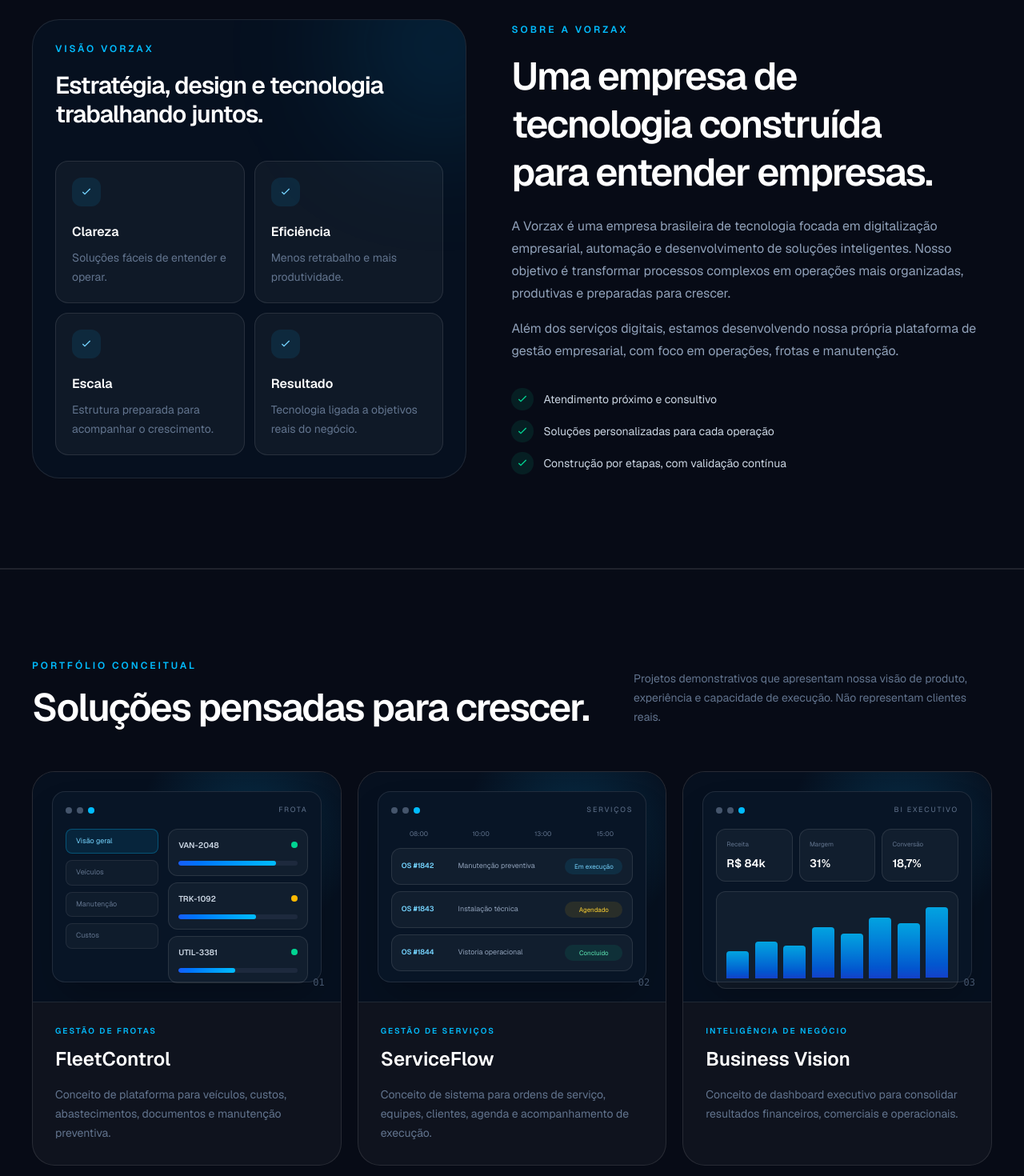
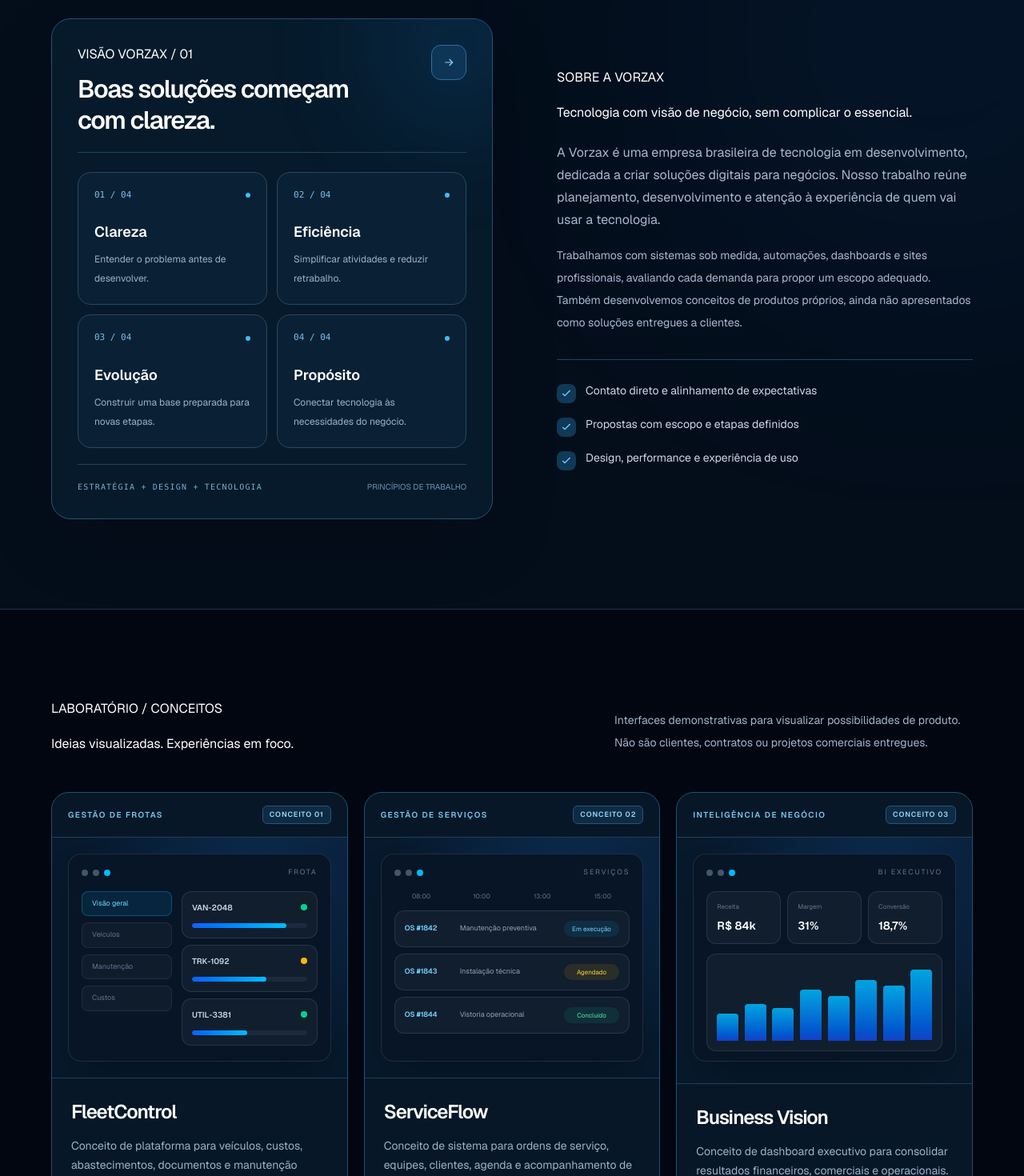
Before and after one commit to vorzax-tecnologia/vorzax-site, a Next.js app: page / in a window 1280 px wide. Shown: the part 4700-6170 px from the top of the page at 80% size. Built offline with nearby package versions, Linux system fonts and the light colour scheme.

Commit message:
feat(home): renovar seções sobre e portfólio conceitual

```diff
--- a/src/app/page.tsx
+++ b/src/app/page.tsx
@@ -1041,52 +1041,41 @@ export default function Home() {
 
       <TechnologyInMotion />
 
-      <section id="sobre" className="relative border-y border-white/10 bg-white/[0.02]">
-        <div className="mx-auto grid max-w-7xl items-center gap-14 px-6 py-28 lg:grid-cols-[0.95fr_1.05fr] lg:px-10">
-          <div className="relative overflow-hidden rounded-[34px] border border-white/10 bg-[#06101f] p-7" data-reveal="left">
-            <div className="absolute right-[-80px] top-[-80px] h-56 w-56 rounded-full bg-sky-500/15 blur-[80px]" />
-            <div className="relative">
-              <p className="text-xs font-semibold tracking-[0.25em] text-sky-400">VISÃO VORZAX</p>
-              <h3 className="mt-5 text-3xl font-semibold tracking-[-0.035em]">Estratégia, design e tecnologia trabalhando juntos.</h3>
 
-              <div className="mt-10 grid gap-3 sm:grid-cols-2">
-                {[
-                  ["Clareza", "Soluções fáceis de entender e operar."],
-                  ["Eficiência", "Menos retrabalho e mais produtividade."],
-                  ["Escala", "Estrutura preparada para acompanhar o crescimento."],
-                  ["Resultado", "Tecnologia ligada a objetivos reais do negócio."],
-                ].map(([title, description]) => (
-                  <div key={title} className="rounded-2xl border border-white/10 bg-white/[0.04] p-5">
-                    <div className="flex h-9 w-9 items-center justify-center rounded-xl bg-sky-400/10 text-sky-300">
-                      <CheckIcon />
-                    </div>
-                    <h4 className="mt-5 font-semibold">{title}</h4>
-                    <p className="mt-2 text-sm leading-6 text-slate-500">{description}</p>
-                  </div>
-                ))}
-              </div>
+      <section id="sobre" className="vx-section relative overflow-hidden border-b border-[#173450] bg-[#040e1b]">
+        <div className="pointer-events-none absolute right-[-180px] top-[-150px] h-[580px] w-[580px] rounded-full bg-[#125baf]/10 blur-[140px]" aria-hidden="true" />
+        <div className="relative mx-auto grid max-w-[1440px] items-center gap-12 px-5 py-20 sm:px-8 lg:grid-cols-[1.03fr_.97fr] lg:gap-20 lg:px-10 lg:py-28 xl:px-16">
+          <div className="vx-capability-panel relative overflow-hidden rounded-[24px] border border-[#245277] bg-[#061a2b] p-5 shadow-[0_30px_80px_rgba(0,0,0,.2)] sm:p-8" data-reveal>
+            <div className="absolute right-[-70px] top-[-80px] h-56 w-56 rounded-full bg-[#137ac7]/15 blur-[65px]" aria-hidden="true"/>
+            <div className="relative flex items-start justify-between gap-5 border-b border-[#20415e] pb-5">
+              <div><span className="vx-eyebrow">VISÃO VORZAX / 01</span><h3 className="mt-3 max-w-sm text-[26px] font-semibold leading-tight tracking-[-.045em] text-white sm:text-[31px]">Boas soluções começam com clareza.</h3></div>
+              <span className="hidden h-11 w-11 shrink-0 items-center justify-center rounded-xl border border-[#2d6d9e] bg-[#0e3555] text-[#89d4ff] sm:flex"><ArrowIcon /></span>
             </div>
+            <div className="relative mt-6 grid gap-3 sm:grid-cols-2">
+              {[
+                ["01", "Clareza", "Entender o problema antes de desenvolver."],
+                ["02", "Eficiência", "Simplificar atividades e reduzir retrabalho."],
+                ["03", "Evolução", "Construir uma base preparada para novas etapas."],
+                ["04", "Propósito", "Conectar tecnologia às necessidades do negócio."],
+              ].map(([number,title,description]) => (
+                <div key={title} className="vx-capability-tile group min-h-[165px] rounded-[16px] border border-[#244762] bg-[#0a2135] p-5">
+                  <div className="flex items-center justify-between"><span className="font-mono text-[11px] text-[#76beec]">{number} / 04</span><span className="h-1.5 w-1.5 rounded-full bg-[#3ebcff] transition group-hover:shadow-[0_0_13px_#38bdf8]"/></div>
+                  <h4 className="mt-6 text-lg font-semibold text-white">{title}</h4>
+                  <p className="mt-2 text-xs leading-6 text-[#99b1c7]">{description}</p>
+                </div>
+              ))}
+            </div>
+            <div className="relative mt-5 flex flex-wrap items-center justify-between gap-3 border-t border-[#22415e] pt-5"><span className="font-mono text-[10px] tracking-[.12em] text-[#7daaca]">ESTRATÉGIA + DESIGN + TECNOLOGIA</span><span className="text-[10px] text-[#6e91b1]">PRINCÍPIOS DE TRABALHO</span></div>
           </div>
-
-          <div data-reveal="right" style={{ transitionDelay: "120ms" }}>
-            <p className="text-xs font-semibold tracking-[0.25em] text-sky-400">SOBRE A VORZAX</p>
-            <h2 className="mt-5 text-balance text-4xl font-semibold leading-tight tracking-[-0.04em] sm:text-5xl">
-              Uma empresa de tecnologia construída para entender empresas.
-            </h2>
-            <p className="mt-6 leading-7 text-slate-400">
-              A Vorzax é uma empresa brasileira de tecnologia focada em digitalização empresarial, automação e desenvolvimento de soluções inteligentes. Nosso objetivo é transformar processos complexos em operações mais organizadas, produtivas e preparadas para crescer.
-            </p>
-            <p className="mt-4 leading-7 text-slate-400">
-              Além dos serviços digitais, estamos desenvolvendo nossa própria plataforma de gestão empresarial, com foco em operações, frotas e manutenção.
-            </p>
-
-            <div className="mt-8 space-y-3">
-              {["Atendimento próximo e consultivo", "Soluções personalizadas para cada operação", "Construção por etapas, com validação contínua"].map((item) => (
-                <div key={item} className="flex items-center gap-3 text-sm text-slate-300">
-                  <span className="flex h-7 w-7 items-center justify-center rounded-full bg-emerald-400/10 text-emerald-400">
-                    <CheckIcon />
-                  </span>
-                  {item}
+          <div data-reveal>
+            <p className="vx-eyebrow"><span className="vx-eyebrow-line" /> SOBRE A VORZAX</p>
+            <h2 className="vx-heading mt-5 max-w-xl">Tecnologia com visão de negócio, <span className="vx-gradient-text">sem complicar o essencial.</span></h2>
+            <p className="mt-6 max-w-xl text-sm leading-7 text-[#a6b9cf] sm:text-base">A Vorzax é uma empresa brasileira de tecnologia em desenvolvimento, dedicada a criar soluções digitais para negócios. Nosso trabalho reúne planejamento, desenvolvimento e atenção à experiência de quem vai usar a tecnologia.</p>
+            <p className="mt-4 max-w-xl text-sm leading-7 text-[#a6b9cf]">Trabalhamos com sistemas sob medida, automações, dashboards e sites profissionais, avaliando cada demanda para propor um escopo adequado. Também desenvolvemos conceitos de produtos próprios, ainda não apresentados como soluções entregues a clientes.</p>
+            <div className="mt-8 space-y-4 border-t border-[#24435f] pt-7">
+              {["Contato direto e alinhamento de expectativas", "Propostas com escopo e etapas definidos", "Design, performance e experiência de uso"].map((item) => (
+                <div key={item} className="flex items-start gap-3 text-sm text-[#c8d8e7]">
+                  <span className="mt-0.5 flex h-6 w-6 shrink-0 items-center justify-center rounded-lg bg-[#103957] text-[#74d3ff]"><CheckIcon /></span>{item}
                 </div>
               ))}
             </div>
@@ -1094,34 +1083,38 @@ export default function Home() {
         </div>
       </section>
 
-      <section id="portfolio" className="relative border-y border-white/10 bg-white/[0.02]">
-        <div className="mx-auto max-w-7xl px-6 py-28 lg:px-10">
-          <div className="flex flex-col justify-between gap-6 md:flex-row md:items-end" data-reveal>
-            <div>
-              <p className="text-xs font-semibold tracking-[0.25em] text-sky-400">PORTFÓLIO CONCEITUAL</p>
-              <h2 className="mt-5 text-balance text-4xl font-semibold tracking-[-0.04em] sm:text-5xl">Soluções pensadas para crescer.</h2>
+      <section id="portfolio" className="vx-section relative overflow-hidden border-b border-[#173450]">
+        <div className="vx-section-mesh pointer-events-none absolute inset-0 opacity-30" aria-hidden="true" />
+        <div className="relative mx-auto max-w-[1440px] px-5 py-20 sm:px-8 lg:px-10 lg:py-28 xl:px-16">
+          <div className="flex flex-col justify-between gap-6 lg:flex-row lg:items-end" data-reveal>
+            <div className="max-w-3xl">
+              <p className="vx-eyebrow"><span className="vx-eyebrow-line" /> LABORATÓRIO / CONCEITOS</p>
+              <h2 className="vx-heading mt-5">Ideias visualizadas. <span className="vx-gradient-text">Experiências em foco.</span></h2>
             </div>
-            <p className="max-w-md text-sm leading-6 text-slate-500">
-              Projetos demonstrativos que apresentam nossa visão de produto, experiência e capacidade de execução. Não representam clientes reais.
-            </p>
+            <p className="max-w-md text-sm leading-7 text-[#a1b4cb]">Interfaces demonstrativas para visualizar possibilidades de produto. Não são clientes, contratos ou projetos comerciais entregues.</p>
           </div>
-
-          <div className="mt-14 grid gap-5 lg:grid-cols-3">
+          <div className="mt-12 grid gap-5 lg:grid-cols-3">
             {projects.map((project, index) => (
-              <article key={project.title} data-reveal="scale" style={{ transitionDelay: `${index * 100}ms` }} className="group overflow-hidden rounded-[28px] border border-white/10 bg-white/[0.035]">
-                <div className="relative h-72 overflow-hidden border-b border-white/10 bg-[#06101f] p-6">
-                  <div className="absolute inset-0 bg-[radial-gradient(circle_at_70%_25%,rgba(14,165,233,0.2),transparent_40%)]" />
-                  <ProjectVisual type={project.type} />
-                  <span className="absolute bottom-4 right-5 font-mono text-xs text-slate-600">0{index + 1}</span>
+              <article key={project.title} className="vx-portfolio-card group flex min-w-0 flex-col overflow-hidden rounded-[22px] border border-[#245071] bg-[#071727]" data-reveal>
+                <div className="flex items-center justify-between border-b border-[#1d405b] px-5 py-4">
+                  <span className="text-[10px] font-semibold uppercase tracking-[.15em] text-[#77c8f5]">{project.tag}</span>
+                  <span className="rounded-md border border-[#2b5474] bg-[#0d2b45] px-2 py-1 text-[9px] font-semibold tracking-[.1em] text-[#9dd8fa]">CONCEITO 0{index + 1}</span>
                 </div>
-
-                <div className="p-7">
-                  <p className="text-[10px] font-semibold tracking-[0.2em] text-sky-400">{project.tag}</p>
-                  <h3 className="mt-3 text-2xl font-semibold">{project.title}</h3>
-                  <p className="mt-4 text-sm leading-6 text-slate-500">{project.description}</p>
+                <div className="relative min-h-[260px] flex-1 overflow-hidden bg-[#07192c] p-4 sm:p-5">
+                  <div className="absolute inset-0 bg-[radial-gradient(circle_at_70%_20%,rgba(29,112,209,.22),transparent_65%)]" aria-hidden="true"/>
+                  <div className="relative h-[240px] sm:h-[260px]"><ProjectVisual type={project.type} /></div>
                 </div>
+                <div className="flex min-h-[162px] flex-col border-t border-[#1d405b] p-6">
+                  <h3 className="text-[24px] font-semibold tracking-[-.045em] text-white">{project.title}</h3>
+                  <p className="mt-3 text-sm leading-6 text-[#9cb1c9]">{project.description}</p>
+                </div>
+                <div className="flex items-center justify-between border-t border-[#23445f] px-6 py-4 text-[10px] font-medium text-[#85bfe5]"><span>PROJETO DEMONSTRATIVO</span><span className="font-mono tracking-[.1em]">0{index + 1} / 03</span></div>
               </article>
             ))}
+          </div>
+          <div className="mt-7 flex flex-wrap items-center justify-between gap-4 rounded-[17px] border border-[#1c3c58] bg-[#081b2e] px-5 py-4 text-xs text-[#a6bed4]">
+            <span>Quer ver as interfaces de sistemas, automação, BI e sites em funcionamento?</span>
+            <a href="#tecnologia-em-acao" className="inline-flex min-h-10 items-center gap-2 font-semibold text-[#91d7ff] hover:text-white">Explorar demonstrações <ArrowIcon /></a>
           </div>
         </div>
       </section>
```
